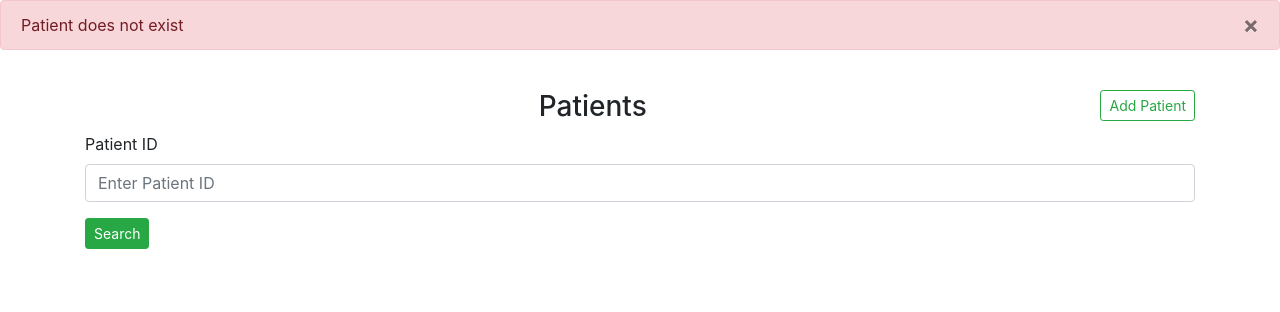
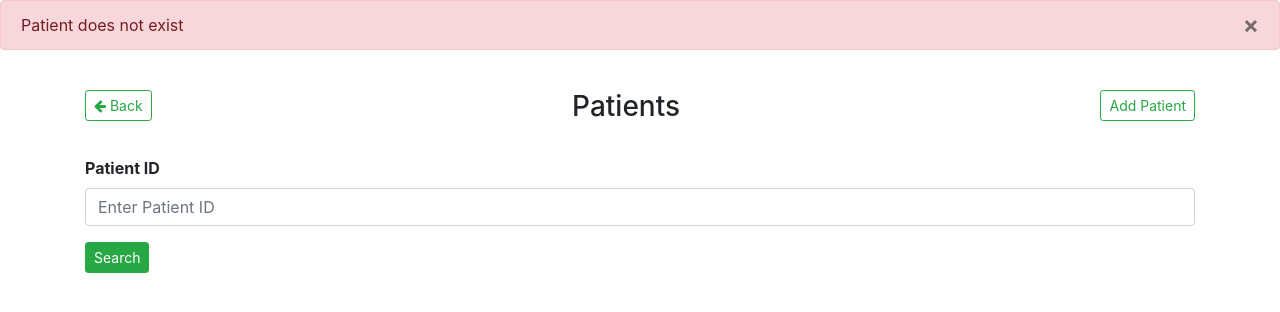
Before and after one commit to juileekharat/shree-clinic-python, a Flask app: page /get-patient in a window 1280 px wide. Shown: the part 56-368 px from the top of the page. Run offline with Flask 3, Linux system fonts and the light colour scheme; data comes from the database, SQL or seed files in the repository; both versions use the stored data as it was after the commit; data that the repository does not hold is empty; some libraries are stand-ins or nearby versions.

Commit message:
Back button In Progress

```diff
--- a/website/__init__.py
+++ b/website/__init__.py
@@ -39,7 +39,7 @@ def create_app():
 def create_database(app):
     if not path.exists('website/' + DB_NAME):
         with app.app_context():
-            db.drop_all()
+            #db.drop_all()
             db.create_all()
             #migrate.init_app(app,db)
         print('Created Database!')
--- a/website/patients.py
+++ b/website/patients.py
@@ -1,4 +1,4 @@
-from flask import Blueprint, render_template, request, flash, redirect, url_for, jsonify
+from flask import Blueprint, render_template, request, flash, redirect, url_for, jsonify, Response
 from flask_login import current_user
 from .models import Patient, Documents
 from datetime import datetime
@@ -51,7 +51,11 @@ def add_patient():
 def fetch_patient():
     patientId = request.args.get('id')
     patient = Patient.query.get(patientId)
-    #return render_template("patients/edit_patients.html", user=current_user, data=patient) - Fix it with parameter
+
+    action = request.args.get('action')
+    if action == 'edit':
+        return render_template("patients/edit_patients.html", user=current_user, data=patient)
+
     return render_template("patients/upload_documents.html", user=current_user, data=patient)
 
 @patients.route('/get-patient', methods=['POST', 'GET'])
@@ -123,11 +127,25 @@ def upload_documents():
     if not documentFile:
         flash('No file selected', category='error')
     else:
-        fileName = secure_filename(documentFile.filename)
-        mimeType = documentFile.mimetype
-        document = Documents(image_buffer=documentFile.read(), mimetype=mimeType, document_name=fileName, patient_id=id)
-        db.session.add(document)
-        db.session.commit()
-        flash('Document has been uploaded', category='success')
+        document = Documents.query.filter_by(image_buffer=documentFile.read()).first()
+        if document:
+            flash('Document already exists.', category='error')
+        else:
+            fileName = secure_filename(documentFile.filename)
+            mimeType = documentFile.mimetype
+            document = Documents(image_buffer=documentFile.read(), mimetype=mimeType, document_name=fileName, patient_id=id)
+            db.session.add(document)
+            db.session.commit()
+            flash('Document has been uploaded', category='success')
 
-    return render_template("patients/patients.html", user=current_user)
+    patient = Patient.query.filter_by(id=id).first()
+
+    return render_template("patients/upload_documents.html", user=current_user, data=patient)
+
+@patients.route('/<int:id>')
+def get_document(id):
+    document = Documents.query.filter_by(id=id).first()
+    if not document:
+        flash('Document does not exist', category='error')
+
+    return Response(document.image_buffer, mimetype=document.mimetype)
--- a/website/templates/base.html
+++ b/website/templates/base.html
@@ -57,9 +57,10 @@
             {% endfor %}
         {% endif %}
         {% endwith %}
-
         <div class="container">
             {% block content %}
+            {% block go_back %}
+            {% endblock %}
             {% endblock %}
         </div>
         <script
--- a/website/templates/patients/patients.html
+++ b/website/templates/patients/patients.html
@@ -1,11 +1,15 @@
-{% extends "base.html" %} {% block title %}Patients{% endblock %}{% block content %}
+{% extends "base.html" %} {% block title %}Patients{% endblock %}
+{% block content %}
 <br/>
+{% block go_back %}
+<a href="javascript:history.back()" class="btn btn-outline-success btn-sm" style="float:left;">  <i class="fa fa-arrow-left"></i> Back </a>
+{% endblock %}
 <button type="btn" class="btn btn-outline-success btn-sm" style="float:right;" id="add_search_patient_btn" onclick="window.location.href='{{ url_for('patients.add_patient_redirect')}}'">Add Patient</button>
 <div id="search_patient_div" >
     <form action="{{ url_for('patients.get_patient') }}" method="POST">
-        <h3 align="center">Patients</h3>
+        <h3 align="center">Patients</h3><br/>
         <div class="form-group">
-            <label for="id">Patient ID</label>
+            <label for="id"><b>Patient ID</b></label>
             <input type="text" class="form-control" id="id" name="id" placeholder="Enter Patient ID"/>
         </div>
         <button type="submit" class="btn btn-success btn-sm">Search</button>
@@ -40,12 +44,12 @@
                         <td class="text-center" >{{ item.patient_since }}</td>
                         <td class="text-center" >{{ item.history }}</td>
                         <td class="text-center" >
-                            <button type="button" class='btn btn-outline-success btn-sm' onclick="window.location.href='{{url_for('patients.fetch_patient',id=item.id)}}'">
+                            <button type="button" class='btn btn-outline-success btn-sm' onclick="window.location.href='{{url_for('patients.fetch_patient',id=item.id, action='upload')}}'">
                                 <i class="fa fa-file"></i>
                             </button>
                         </td>
                         <td class="text-center" >
-                            <button type="button" class='btn btn-outline-success btn-sm' onclick="window.location.href='{{url_for('patients.fetch_patient',id=item.id)}}'">
+                            <button type="button" class='btn btn-outline-success btn-sm' onclick="window.location.href='{{url_for('patients.fetch_patient',id=item.id, action='edit')}}'">
                                 <i class="fa fa-edit"></i>
                             </button>
                         </td>
```
Also changed, not shown: instance/database.db.
